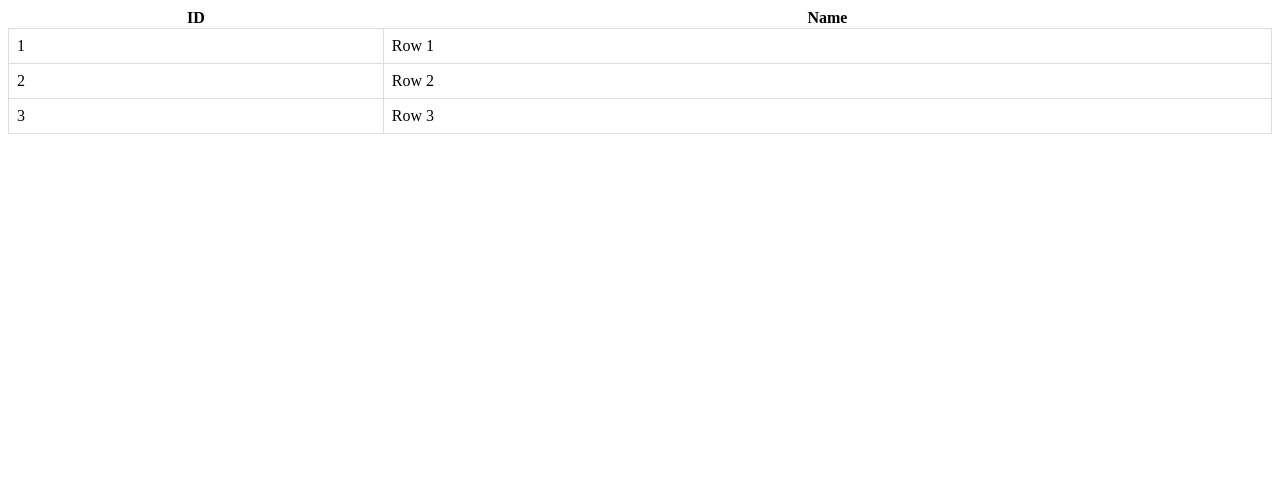
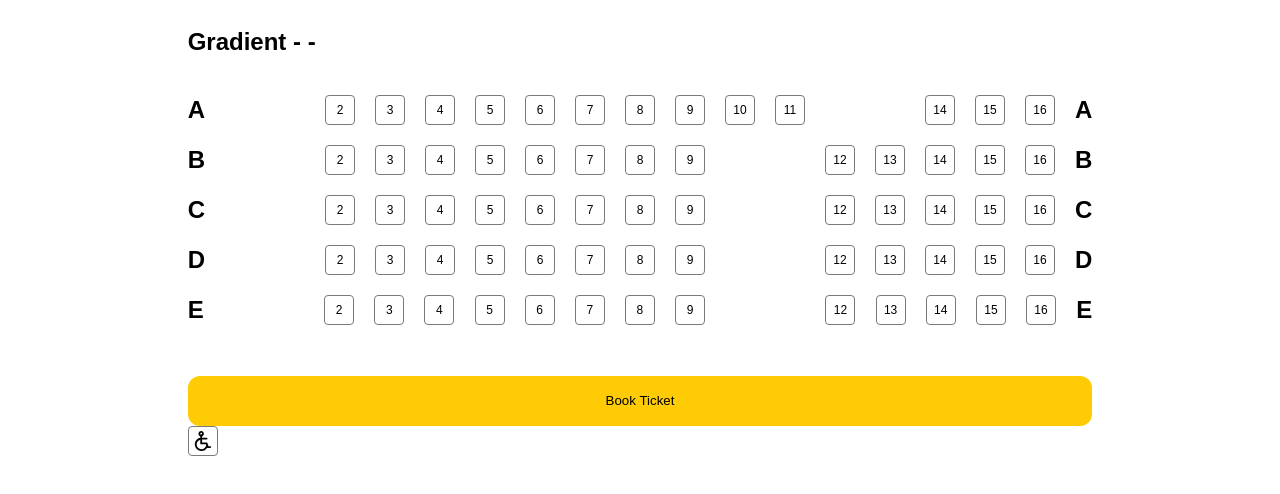
Before and after one commit to naveensinghp/Playground-Stuff, a Next.js app: page /bookseat in a window 1280 px wide. Shown: the top 494 px of the page. Built offline with nearby package versions, Linux system fonts and the light colour scheme.

Commit message:
no message

```diff
--- a/pages/bookseat.js
+++ b/pages/bookseat.js
@@ -7,7 +7,6 @@ import useToggle from "../hooks/use-toggle";
 
 
 export default function BookSeat() {
-    // const id = React.useId();
     const [activeIndex, setActiveIndex] = useState(null);
     const [previousIndex,setPreviousIndex] = useState(null);
     const [selectedSeat, setClickedSeat] = useState(null);
@@ -17,30 +16,17 @@ export default function BookSeat() {
     const [activeRows, setActiveRows] = useState([]);
 
     const  handleClick = (seatno,index) => {
-        // console.log('Seat No',seatno)
-        // setActiveIndex(index);
         console.log('Acive Index',activeIndex)
         setPreviousIndex(activeIndex);
         console.log('Previous Index',previousIndex);
-        // console.log('previousrow',activeIndex)
-        // const previousrow = [...activeIndex]
-        // previousrow.push(index)
-        // setActiveIndex(previousrow);
-        // console.log('After',previousrow)
-        // if(selectedSeat == seatno){
-        //     return
-        // }
          setActiveIndex(index);
     }
 
    const toggleSeatRowActive = (rowId) => {
-
     setActiveIndex(prevActiveRows =>
-        prevActiveRows.includes(rowId)
-          ? prevActiveRows.filter(id => id !== rowId)
-          : [...prevActiveRows, rowId]
+       prevActiveRows.includes(rowId)  ? prevActiveRows.filter(id => id !== rowId) : [...prevActiveRows, rowId]
       );
-      console.log('fff',activeRows);
+      console.log('fff',rowId);
         // setActiveIndex(prow => prow.includes(rowindex) ? prow.filter(id => id !==rowindex)
         //  : [...prow,rowindex])
    }
@@ -48,62 +34,63 @@ export default function BookSeat() {
         alert(isSeatBooked);
     }
 
-    // return(
-    //     <>
-    //         {/* <GlobalStyles /> */}
-    //         <Wrapper>
-    //             <h1>Gradient - {selectedSeat} - {isOn}</h1>
-    //               {seatNumber.map((data) => {
-    //                 const uniquePlanId = `${data.seat}-${data.id}`;
-    //                 return(
-    //                     <Wrapperout
-    //                         key={uniquePlanId}
-    //                     >
-    //                         <h1>{data.seat}</h1>
-    //                         {data.seatno.map((seatno,index)=> {
-    //                             const rowindex = `${data.seat}-${index}`
-    //                             // console.log('rowindex',rowindex);
-    //                             const clickedSeat = `${data.seat}${''}${seatno}`
-    //                             let arr1 = [clickedSeat];
-    //                             let str = arr1.join(' ')
+    return(
+        <>
+            {/* <GlobalStyles /> */}
+            <Wrapper>
+                <h1>Gradient - {selectedSeat} - {isOn}</h1>
+                  {seatNumber.map((data) => {
+                    const uniquePlanId = `${data.seat}-${data.id}`;
+                    return(
+                        <Wrapperout
+                            key={uniquePlanId}
+                        >
+                            <h1>{data.seat}</h1>
+                            {data.seatno.map((seatno,index)=> {
+                                const rowindex = `${data.seat}-${index}`
+                                // console.log('rowindex',rowindex);
+                                const clickedSeat = `${data.seat}${''}${seatno}`
+                                let arr1 = [clickedSeat];
+                                let str = arr1.join(' ')
 
-    //                             // const prev = `${previousIndex}${''}${rowindex}`
-    //                             // let arr2 = [prev]
+                                // const prev = `${previousIndex}${''}${rowindex}`
+                                // let arr2 = [prev]
 
-    //                             // let prevs = arr2.join(' ')
-    //                             // const current =  `${previousIndex}${''}${activeIndex}`
-    //                             // let arr3 = [current]
+                                // let prevs = arr2.join(' ')
+                                // const current =  `${previousIndex}${''}${activeIndex}`
+                                // let arr3 = [current]
 
-    //                             // console.log('PREV',arr2);
-    //                             // console.log('CURR',arr3)
+                                // console.log('PREV',arr2);
+                                // console.log('CURR',arr3)
 
-    //                             return(
-    //                                 <SeatNums
-    //                                     key={rowindex}
-    //                                     variant={seatno}
-    //                                     // active={rowindex === activeIndex}
-    //                                     // onClick={() => handleClick(str,rowindex)}
-    //                                     // isActive={activeRows.includes(row.id)}
-    //                                     onClick={() => toggleSeatRowActive(rowindex)}
-    //                                 >
-    //                                     {index}
-    //                                 </SeatNums>
-    //                             )
-    //                         })}
-    //                         <h1>{data.seat}</h1>
-    //                     </Wrapperout>
-    //                 );
-    //               })}
-    //               <Spacer size={50} />
-    //               {/* <button onClick={toggleIsOn}>Press me</button>
-    //               {isOn ? 'The light is on!' : 'Hey who turned off the lights'} */}
-    //               <BookTicketBtn onClick={() => bookticket()}>Book Ticket</BookTicketBtn>
-    //         </Wrapper>
-    //     </>
+                                return(
+                                    <SeatNums
+                                        key={rowindex}
+                                        variant={seatno}
+                                        // active={rowindex === activeIndex}
+                                        // onClick={() => handleClick(str,rowindex)}
+                                        // isActive={activeRows.includes(row.id)}
+                                        onClick={() => toggleSeatRowActive(index)}
+                                    >
+                                        {index}
+                                    </SeatNums>
+                                )
+                            })}
+                            <h1>{data.seat}</h1>
+                        </Wrapperout>
+                    );
+                  })}
+                  <Spacer size={50} />
+                  {/* <button onClick={toggleIsOn}>Press me</button>
+                  {isOn ? 'The light is on!' : 'Hey who turned off the lights'} */}
+                  <BookTicketBtn onClick={() => bookticket()}>Book Ticket</BookTicketBtn>
+                  <SeatNums  variant={'S'}><img src="/wheelchair.svg" alt="bookmymovielogo" width={20}/></SeatNums>
+            </Wrapper>
+        </>
+    );
+    // return (
+    //     <TableComponent />
     // );
-    return (
-        <TableComponent />
-    );
 }
 
 const Table = styled.table`
```
